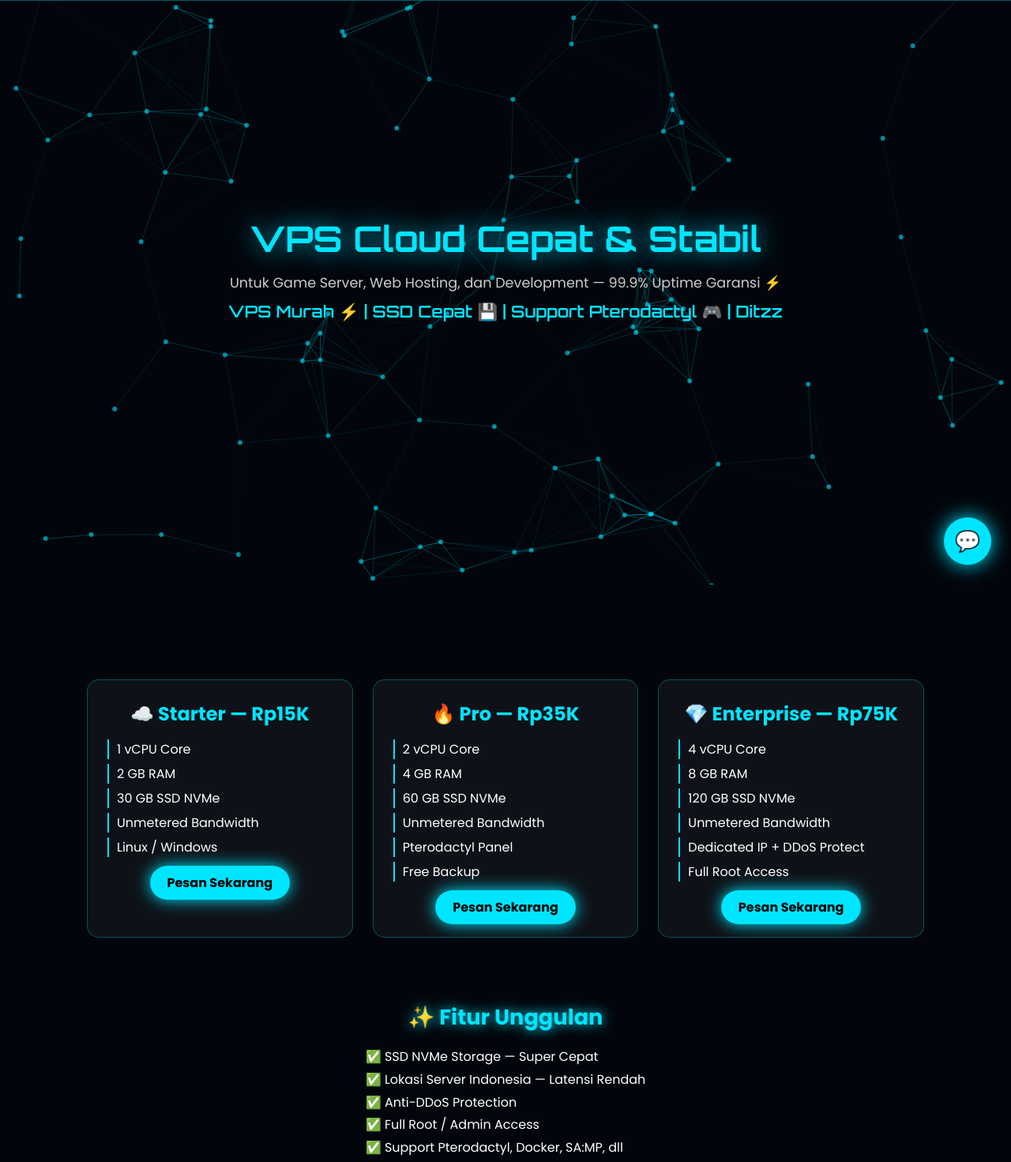
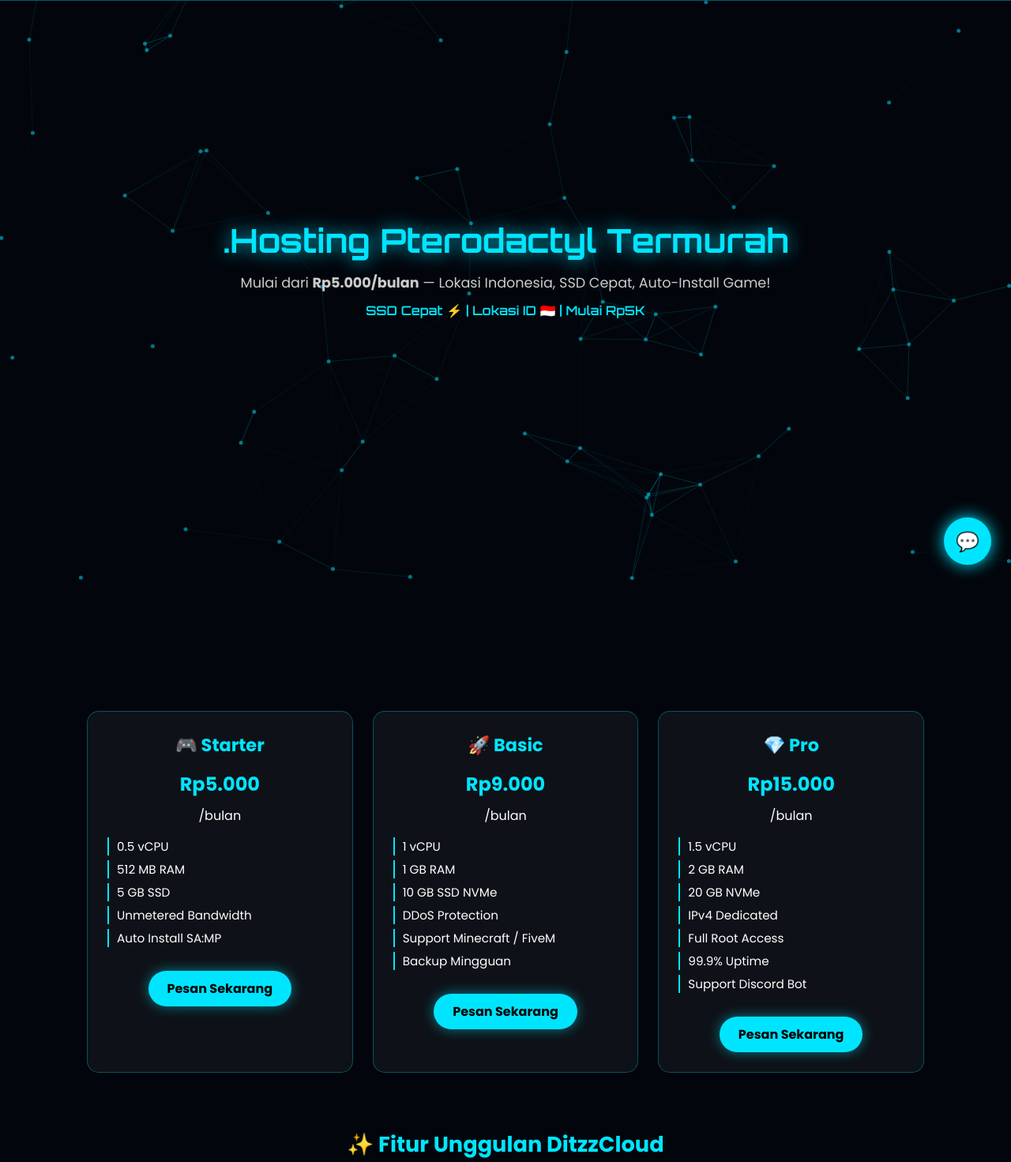
Before and after one commit to FarrellSamp/listhosting, a plain HTML site: page index.html in a window 1280 px wide. Shown: the part 60-1531 px from the top of the page at 79% size. Drawn offline with nearby package versions, Linux system fonts and the light colour scheme.

Commit message:
Update index.html

```diff
--- a/index.html
+++ b/index.html
@@ -3,8 +3,8 @@
 <head>
   <meta charset="UTF-8" />
   <meta name="viewport" content="width=device-width, initial-scale=1.0" />
-  <title>☁️ DitzzCloud — VPS & Hosting Cloud Murah</title>
-  <meta name="description" content="DitzzCloud menyediakan layanan VPS berkualitas tinggi dengan harga terjangkau, support Pterodactyl, SA:MP, dan server game lainnya.">
+  <title>DitzzCloud — Hosting Pterodactyl Mulai Rp5K</title>
+  <meta name="description" content="DitzzCloud menyediakan layanan hosting Pterodactyl termurah di Indonesia mulai dari Rp5.000! SSD Cepat, Lokasi Jakarta, Support Game Server SA:MP, FiveM, Minecraft, dan Discord Bot.">
   <style>
     @import url('https://fonts.googleapis.com/css2?family=Poppins:wght@400;600;700&family=Orbitron:wght@600;700&display=swap');
     *{margin:0;padding:0;box-sizing:border-box;scroll-behavior:smooth;}
@@ -14,142 +14,135 @@
       color:white;
       overflow-x:hidden;
     }
-
-    /* Loading */
     #loading{
       position:fixed;top:0;left:0;width:100%;height:100%;
       background:#02060c;display:flex;flex-direction:column;
       align-items:center;justify-content:center;z-index:9999;
     }
     .loader{
-      width:70px;height:70px;border-radius:50%;
-      border:6px solid rgba(255,255,255,0.1);
-      border-top:6px solid #00e5ff;
+      width:60px;height:60px;border-radius:50%;
+      border:5px solid rgba(255,255,255,0.1);
+      border-top:5px solid #00e5ff;
       animation:spin 1s linear infinite;
     }
     @keyframes spin{to{transform:rotate(360deg)}}
     #loading p{margin-top:15px;color:#00e5ff;font-weight:600;}
 
-    /* Navbar */
     nav{
       position:fixed;top:0;width:100%;display:flex;
       justify-content:space-between;align-items:center;
-      background:rgba(0,0,0,0.7);backdrop-filter:blur(15px);
+      background:rgba(0,0,0,0.7);backdrop-filter:blur(10px);
       padding:15px 40px;z-index:1000;
       border-bottom:1px solid rgba(0,229,255,0.4);
     }
     nav .logo{
       font-family:'Orbitron',sans-serif;font-size:1.5rem;color:#00e5ff;
-      text-shadow:0 0 15px #00e5ff;cursor:pointer;
+      text-shadow:0 0 10px #00e5ff;
     }
     nav ul{display:flex;gap:25px;list-style:none;}
     nav ul li a{
-      color:white;text-decoration:none;font-weight:600;transition:.3s;
+      color:white;text-decoration:none;font-weight:600;
+      transition:.3s;
     }
-    nav ul li a:hover{color:#00e5ff;text-shadow:0 0 10px #00e5ff;}
+    nav ul li a:hover{color:#00e5ff;text-shadow:0 0 8px #00e5ff;}
 
-    /* Hero */
     header{
       height:100vh;display:flex;flex-direction:column;
       justify-content:center;align-items:center;text-align:center;
-      padding:0 20px;position:relative;overflow:hidden;
+      padding:0 20px;position:relative;
     }
     header h1{
       font-family:'Orbitron',sans-serif;
-      color:#00e5ff;font-size:2.8rem;
-      text-shadow:0 0 25px #00e5ff;
+      color:#00e5ff;font-size:2.6rem;
+      margin-bottom:15px;
       animation:glow 2s infinite alternate;
     }
     @keyframes glow{
       from{text-shadow:0 0 10px #00e5ff;}
-      to{text-shadow:0 0 30px #00b2cc;}
+      to{text-shadow:0 0 25px #00b2cc;}
     }
-    header p{margin-top:15px;color:#ccc;font-size:1.1rem;}
-    .typing{
-      color:#00e5ff;font-family:'Orbitron',sans-serif;
-      font-size:1.3rem;margin-top:10px;
-    }
+    header p{color:#ccc;font-size:1.1rem;}
+    .typing{color:#00e5ff;font-family:'Orbitron',sans-serif;margin-top:12px;}
 
-    /* Container */
     .container{
       max-width:1100px;margin:100px auto;padding:20px;
     }
 
-    /* VPS Plans */
     .plans{
-      display:grid;grid-template-columns:repeat(auto-fit,minmax(280px,1fr));
-      gap:25px;
+      display:grid;grid-template-columns:repeat(auto-fit,minmax(260px,1fr));
+      gap:25px;margin-top:40px;
     }
     .plan{
       background:rgba(255,255,255,0.05);
       border:1px solid rgba(0,229,255,0.3);
-      border-radius:15px;
-      padding:25px;text-align:center;
-      backdrop-filter:blur(10px);
-      transition:all .4s ease;
-      opacity:0;transform:translateY(60px);
+      border-radius:15px;padding:25px;text-align:center;
+      backdrop-filter:blur(10px);opacity:0;transform:translateY(40px);
+      transition:all .5s ease;
     }
     .plan.visible{opacity:1;transform:translateY(0);}
-    .plan:hover{
-      transform:translateY(-10px) scale(1.05);
-      box-shadow:0 0 25px rgba(0,229,255,0.5);
+    .plan h2{
+      color:#00e5ff;margin-bottom:15px;font-size:1.4rem;
     }
-    .plan h2{color:#00e5ff;margin-bottom:15px;}
-    .plan ul{list-style:none;text-align:left;margin-bottom:20px;}
-    .plan li{margin:6px 0;padding-left:10px;border-left:2px solid #00e5ff;}
+    .price{
+      font-size:1.5rem;font-weight:700;color:#00e5ff;
+      margin:10px 0;
+    }
+    .plan ul{
+      list-style:none;text-align:left;margin:15px 0;
+    }
+    .plan li{
+      margin:6px 0;padding-left:10px;
+      border-left:2px solid #00e5ff;
+      font-size:0.95rem;
+    }
     .btn{
-      background:#00e5ff;color:#000;font-weight:700;
-      padding:10px 22px;border-radius:30px;text-decoration:none;
-      transition:.3s;box-shadow:0 0 20px #00e5ff;
+      display:inline-block;background:#00e5ff;color:#000;
+      padding:10px 24px;border-radius:30px;text-decoration:none;
+      font-weight:700;margin-top:15px;transition:.3s;
+      box-shadow:0 0 15px rgba(0,229,255,0.5);
     }
-    .btn:hover{background:#00b2cc;color:white;}
+    .btn:hover{
+      background:#00b2cc;color:white;
+      transform:scale(1.05);
+    }
 
-    /* Section */
     section{
-      text-align:center;margin-top:80px;
-      opacity:0;transform:translateY(50px);
+      text-align:center;margin-top:70px;
+      opacity:0;transform:translateY(40px);
       transition:all 0.6s ease;
     }
     section.visible{opacity:1;transform:translateY(0);}
     section h3{
-      color:#00e5ff;font-size:1.7rem;margin-bottom:15px;
-      text-shadow:0 0 15px #00e5ff;
+      color:#00e5ff;font-size:1.7rem;margin-bottom:20px;
     }
     section ul{
       list-style:none;display:inline-block;text-align:left;
       line-height:1.8;
     }
 
-    /* Footer */
     footer{
       background:rgba(0,0,0,0.6);
       text-align:center;padding:30px 10px;
       border-top:2px solid #00e5ff;
-      color:#aaa;
+      color:#aaa;margin-top:80px;
     }
 
-    /* Floating Chat + ScrollTop */
-    .whatsapp-float,.scroll-top{
-      position:fixed;border-radius:50%;width:60px;height:60px;
-      display:flex;align-items:center;justify-content:center;
-      font-size:26px;text-decoration:none;box-shadow:0 0 25px #00e5ff;
-      transition:.3s;z-index:999;
+    .whatsapp-float{
+      position:fixed;bottom:25px;right:25px;
+      width:60px;height:60px;background:#00e5ff;
+      color:#000;border-radius:50%;display:flex;
+      align-items:center;justify-content:center;
+      font-size:24px;text-decoration:none;
+      box-shadow:0 0 20px #00e5ff;z-index:999;
+      transition:.3s;
     }
-    .whatsapp-float{
-      bottom:25px;right:25px;background:#00e5ff;color:#000;
+    .whatsapp-float:hover{
+      transform:scale(1.1);background:#00b2cc;color:white;
     }
-    .whatsapp-float:hover{transform:scale(1.1);background:#00b2cc;color:white;}
-    .scroll-top{
-      bottom:100px;right:25px;background:rgba(0,229,255,0.3);
-      color:#00e5ff;display:none;
-    }
-    .scroll-top.show{display:flex;}
-    .scroll-top:hover{background:#00e5ff;color:#000;}
 
-    /* Particles background */
     #particles-js{
       position:fixed;top:0;left:0;width:100%;height:100%;
-      z-index:-1;background:#02060c;
+      z-index:-1;
     }
   </style>
 </head>
@@ -165,84 +158,83 @@
     <div class="logo">☁️ DitzzCloud</div>
     <ul>
       <li><a href="#home">Home</a></li>
-      <li><a href="#vps">VPS</a></li>
-      <li><a href="#benefit">Fitur</a></li>
-      <li><a href="#about">Tentang</a></li>
+      <li><a href="#plans">Paket</a></li>
+      <li><a href="#fitur">Fitur</a></li>
       <li><a href="#kontak">Kontak</a></li>
     </ul>
   </nav>
 
   <header id="home">
-    <h1>VPS Cloud Cepat & Stabil</h1>
-    <p>Untuk Game Server, Web Hosting, dan Development — 99.9% Uptime Garansi ⚡</p>
+    <h1>.Hosting Pterodactyl Termurah</h1>
+    <p>Mulai dari <strong>Rp5.000/bulan</strong> — Lokasi Indonesia, SSD Cepat, Auto-Install Game!</p>
     <div class="typing" id="typing"></div>
   </header>
 
   <div class="container">
-    <div class="plans" id="vps">
+    <div class="plans" id="plans">
       <div class="plan">
-        <h2>☁️ Starter — Rp15K</h2>
+        <h2>🎮 Starter</h2>
+        <div class="price">Rp5.000</div>
+        <p>/bulan</p>
         <ul>
-          <li>1 vCPU Core</li>
-          <li>2 GB RAM</li>
-          <li>30 GB SSD NVMe</li>
+          <li>0.5 vCPU</li>
+          <li>512 MB RAM</li>
+          <li>5 GB SSD</li>
           <li>Unmetered Bandwidth</li>
-          <li>Linux / Windows</li>
+          <li>Auto Install SA:MP</li>
         </ul>
-        <a href="https://wa.me/6285191923519?text=Saya%20mau%20VPS%20Starter" class="btn" target="_blank">Pesan Sekarang</a>
+        <a href="https://wa.me/6285191923519?text=Saya%20mau%20Paket%20Starter" class="btn" target="_blank">Pesan Sekarang</a>
       </div>
 
       <div class="plan">
-        <h2>🔥 Pro — Rp35K</h2>
+        <h2>🚀 Basic</h2>
+        <div class="price">Rp9.000</div>
+        <p>/bulan</p>
         <ul>
-          <li>2 vCPU Core</li>
-          <li>4 GB RAM</li>
-          <li>60 GB SSD NVMe</li>
-          <li>Unmetered Bandwidth</li>
-          <li>Pterodactyl Panel</li>
-          <li>Free Backup</li>
+          <li>1 vCPU</li>
+          <li>1 GB RAM</li>
+          <li>10 GB SSD NVMe</li>
+          <li>DDoS Protection</li>
+          <li>Support Minecraft / FiveM</li>
+          <li>Backup Mingguan</li>
         </ul>
-        <a href="https://wa.me/6285191923519?text=Saya%20mau%20VPS%20Pro" class="btn" target="_blank">Pesan Sekarang</a>
+        <a href="https://wa.me/6285191923519?text=Saya%20mau%20Paket%20Basic" class="btn" target="_blank">Pesan Sekarang</a>
       </div>
 
       <div class="plan">
-        <h2>💎 Enterprise — Rp75K</h2>
+        <h2>💎 Pro</h2>
+        <div class="price">Rp15.000</div>
+        <p>/bulan</p>
         <ul>
-          <li>4 vCPU Core</li>
-          <li>8 GB RAM</li>
-          <li>120 GB SSD NVMe</li>
-          <li>Unmetered Bandwidth</li>
-          <li>Dedicated IP + DDoS Protect</li>
+          <li>1.5 vCPU</li>
+          <li>2 GB RAM</li>
+          <li>20 GB NVMe</li>
+          <li>IPv4 Dedicated</li>
           <li>Full Root Access</li>
+          <li>99.9% Uptime</li>
+          <li>Support Discord Bot</li>
         </ul>
-        <a href="https://wa.me/6285191923519?text=Saya%20mau%20VPS%20Enterprise" class="btn" target="_blank">Pesan Sekarang</a>
+        <a href="https://wa.me/6285191923519?text=Saya%20mau%20Paket%20Pro" class="btn" target="_blank">Pesan Sekarang</a>
       </div>
     </div>
 
-    <section id="benefit">
-      <h3>✨ Fitur Unggulan</h3>
+    <section id="fitur">
+      <h3>✨ Fitur Unggulan DitzzCloud</h3>
       <ul>
-        <li>✅ SSD NVMe Storage — Super Cepat</li>
-        <li>✅ Lokasi Server Indonesia — Latensi Rendah</li>
-        <li>✅ Anti-DDoS Protection</li>
-        <li>✅ Full Root / Admin Access</li>
-        <li>✅ Support Pterodactyl, Docker, SA:MP, dll</li>
-        <li>✅ Garansi Uptime 99.9%</li>
+        <li>📍 Lokasi Server: Jakarta (Latensi Rendah)</li>
+        <li>⚡ SSD NVMe — Load Cepat</li>
+        <li>🛡️ DDoS Protection Dasar</li>
+        <li>🎮 Auto-Installer: SA:MP, FiveM, Minecraft, TS3</li>
+        <li>📱 Support via WhatsApp 24/7</li>
+        <li>🔄 Backup Otomatis (Paket Basic+)</li>
       </ul>
     </section>
 
-    <section id="about">
-      <h3>💡 Tentang DitzzCloud</h3>
+    <section id="kontak">
+      <h3>💬 Butuh Bantuan?</h3>
       <p>
-        DitzzCloud adalah penyedia layanan cloud berbasis di Indonesia, fokus pada kecepatan, kestabilan, dan dukungan teknis cepat.
-        Kami melayani developer, server owner, dan bisnis kecil hingga menengah yang butuh infrastruktur handal tanpa ribet.
-      </p>
-    </section>
-
-    <section id="kontak">
-      <h3>📞 Butuh Bantuan?</h3>
-      <p>
-        <a href="https://wa.me/6285191923519" style="color:#00e5ff;text-decoration:none;font-weight:600;">
+        Hubungi kami via WhatsApp:
+        <a href="https://wa.me/6285191923519" style="color:#00e5ff;font-weight:600;text-decoration:none;">
           +62 851-9192-3519 (Ditzz)
         </a>
       </p>
@@ -250,11 +242,10 @@
   </div>
 
   <footer>
-    © 2025 DitzzCloud — Powering Your Digital Future 💻
+    © 2025 DitzzCloud — Hosting Pterodactyl Termurah di Indonesia
   </footer>
 
   <a href="https://wa.me/6285191923519" class="whatsapp-float" target="_blank">💬</a>
-  <a href="#home" class="scroll-top" id="scrollTop">⬆</a>
 
   <script src="https://cdn.jsdelivr.net/npm/particles.js@2.0.0/particles.min.js"></script>
   <script>
@@ -266,23 +257,23 @@
       entries.forEach(entry => {
         if (entry.isIntersecting) entry.target.classList.add('visible');
       });
-    }, { threshold: 0.2 });
+    }, { threshold: 0.15 });
     document.querySelectorAll('.plan, section').forEach(el => observer.observe(el));
 
     particlesJS("particles-js", {
       "particles": {
-        "number": { "value": 80 },
+        "number": { "value": 60 },
         "color": { "value": "#00e5ff" },
-        "opacity": { "value": 0.6 },
-        "size": { "value": 3 },
+        "opacity": { "value": 0.5 },
+        "size": { "value": 2.5 },
         "line_linked": {
           "enable": true,
           "distance": 150,
           "color": "#00e5ff",
-          "opacity": 0.4,
+          "opacity": 0.3,
           "width": 1
         },
-        "move": { "enable": true, "speed": 2 }
+        "move": { "enable": true, "speed": 1.5 }
       },
       "interactivity": {
         "events": { "onhover": { "enable": true, "mode": "grab" } }
@@ -290,22 +281,16 @@
       "retina_detect": true
     });
 
-    const text = "VPS Murah ⚡ | SSD Cepat 💾 | Support Pterodactyl 🎮 | DitzzCloud";
+    const text = "SSD Cepat ⚡ | Lokasi ID 🇮🇩 | Mulai Rp5K 💸 | DitzzCloud";
     let i = 0;
-    function typeText() {
+    function type() {
       if (i < text.length) {
         document.getElementById("typing").textContent += text.charAt(i);
         i++;
-        setTimeout(typeText, 100);
+        setTimeout(type, 120);
       }
     }
-    typeText();
-
-    window.addEventListener('scroll', () => {
-      const topBtn = document.getElementById('scrollTop');
-      if (window.scrollY > 500) topBtn.classList.add('show');
-      else topBtn.classList.remove('show');
-    });
+    type();
   </script>
 </body>
 </html>
```
